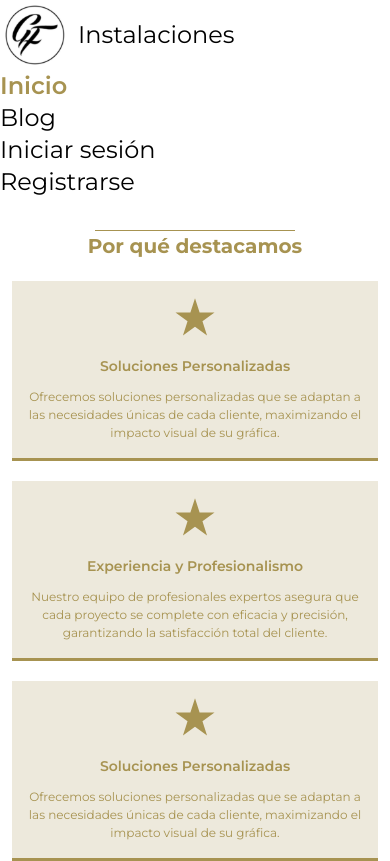
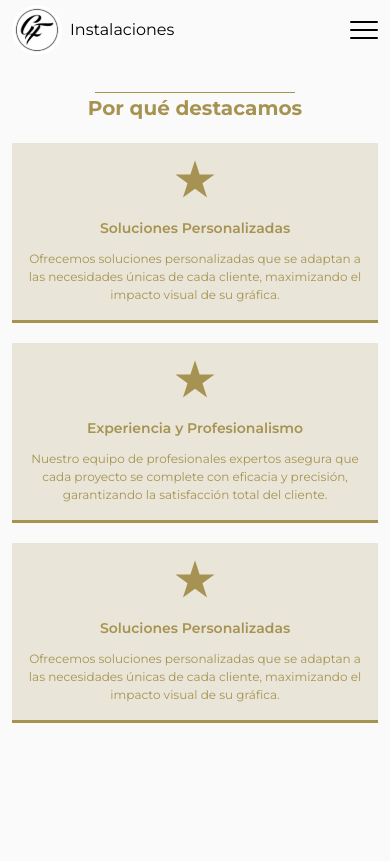
Before and after one commit to LautaroGando/GF-Instalaciones, a Next.js app: page / in a window 390 px wide. Built offline with nearby package versions, Linux system fonts and the light colour scheme.

Commit message:
Header responsivo en progreso.

```diff
--- a/app/layout.tsx
+++ b/app/layout.tsx
@@ -1,6 +1,7 @@
 import type { Metadata } from "next";
 import "./globals.css";
 import Header from "@/components/HeaderComponents/Header";
+import clsx from "clsx";
 
 export const metadata: Metadata = {
   title: "GF Instalaciones",
@@ -14,9 +15,9 @@ export default function RootLayout({
 }>) {
   return (
     <html lang="es">
-      <body className="antialiased">
+      <body className={clsx("bg-bgColor font-textFont")}>
         <Header />
-        {children}
+        <main className="px-[12px] sm:px-[20px] lg:max-w-[960px] lg:mx-auto xl:max-w-[1200px]">{children}</main>
       </body>
     </html>
   );
--- a/components/HeaderComponents/Header.tsx
+++ b/components/HeaderComponents/Header.tsx
@@ -1,12 +1,16 @@
 import React from "react";
 import Logo from "./Logo/Logo";
 import HeaderLinks from "./HeaderLinks/HeaderLinks";
+import ResponsiveMenu from "./ReponsiveMenu/ResponsiveMenu";
 
 export const Header: React.FC = () => {
   return (
-    <header>
-      <Logo />
-      <HeaderLinks />
+    <header className="w-full flex justify-center items-center h-[60px] px-[12px] sm:px-[20px] sm:h-[70px] lg:h-[80px] lg:max-w-[960px] lg:mx-auto xl:max-w-[1200px]">
+      <div className="flex items-center w-full justify-between">
+        <Logo />
+        <HeaderLinks />
+        <ResponsiveMenu />
+      </div>
     </header>
   );
 };
--- a/components/HeaderComponents/HeaderLinks/HeaderLinks.tsx
+++ b/components/HeaderComponents/HeaderLinks/HeaderLinks.tsx
@@ -2,29 +2,16 @@
 import { IHeaderLink } from "@/interfaces/IHeaderLink";
 import { headerLinks } from "@/utils/header-links";
 import Link from "next/link";
-import { usePathname } from "next/navigation";
-import React, { useEffect, useState } from "react";
+import React from "react";
 import clsx from "clsx";
+import { useHash } from "@/hooks/useHash";
 
 export const HeaderLinks: React.FC = () => {
-  const pathname = usePathname();
-  const [hash, setHash] = useState<string>("");
-
-  useEffect(() => {
-    const handleHash = () => setHash(window.location.hash);
-    handleHash();
-    window.addEventListener("hashchange", handleHash);
-    window.addEventListener("popstate", handleHash);
-    return () => {
-      window.removeEventListener("hashchange", handleHash);
-      window.removeEventListener("popstate", handleHash);
-    };
-  }, []);
-
-  console.log(hash);
+  const { pathname, hash } = useHash();
 
   return (
-    <ul>
+    <nav className="hidden xl:block">
+      <ul className="flex gap-7">
         {headerLinks.map((link: IHeaderLink, i: number) => {
           const isActive = link.href === pathname + hash;
 
@@ -32,7 +19,7 @@ export const HeaderLinks: React.FC = () => {
             <li key={i}>
               <Link
                 className={clsx(
-                "font-textFont text-2xl",
+                  "font-textFont xl:text-lg",
                   isActive
                     ? "text-primaryColor font-semibold"
                     : "text-secondaryColor"
@@ -45,6 +32,7 @@ export const HeaderLinks: React.FC = () => {
           );
         })}
       </ul>
+    </nav>
   );
 };
 
--- a/components/HeaderComponents/Logo/Logo.tsx
+++ b/components/HeaderComponents/Logo/Logo.tsx
@@ -6,11 +6,11 @@ export const Logo: React.FC = () => {
   return (
     <div className="flex gap-2 items-center">
       <Image
-        className="w-[70px] h-[70px]"
+        className="w-[50px] h-[50px] sm:w-[60px] sm:h-[60px]"
         src={logo}
         alt="Logo de la empresa"
       />
-      <h2 className="font-textFont text-2xl">Instalaciones</h2>
+      <h2 className="font-textFont sm:text-lg">Instalaciones</h2>
     </div>
   );
 };
--- /dev/null
+++ b/components/HeaderComponents/ReponsiveMenu/ButtonMenu/ButtonMenu.tsx
@@ -0,0 +1,36 @@
+"use client";
+import { useMenuStore } from "@/store/MenuStore/menuStore";
+import clsx from "clsx";
+import React from "react";
+
+export const ButtonMenu: React.FC = () => {
+  const { menu, handleToggleMenu } = useMenuStore();
+
+  return (
+    <button
+      onClick={handleToggleMenu}
+      className="relative w-7 h-7 flex items-center justify-center"
+    >
+      <span
+        className={clsx(
+          "absolute w-7 h-[2px] bg-secondaryColor transition-all rounded-md",
+          menu ? "rotate-45 translate-y-0" : "-translate-y-2"
+        )}
+      ></span>
+      <span
+        className={clsx(
+          "absolute w-7 h-[2px] bg-secondaryColor transition-all rounded-md",
+          menu ? "opacity-0" : "opacity-100"
+        )}
+      ></span>
+      <span
+        className={clsx(
+          "absolute w-7 h-[2px] bg-secondaryColor transition-all rounded-md",
+          menu ? "-rotate-45 translate-y-0" : "translate-y-2"
+        )}
+      ></span>
+    </button>
+  );
+};
+
+export default ButtonMenu;
--- /dev/null
+++ b/components/HeaderComponents/ReponsiveMenu/ResponsiveMenu.tsx
@@ -0,0 +1,15 @@
+import ButtonMenu from "./ButtonMenu/ButtonMenu";
+
+export const ResponsiveMenu: React.FC = () => {
+
+    return (
+
+        <div className="xl:hidden">
+            <ButtonMenu />
+        </div>
+
+    );
+
+};
+
+export default ResponsiveMenu;
--- a/components/HomeComponents/Home.tsx
+++ b/components/HomeComponents/Home.tsx
@@ -3,9 +3,9 @@ import WeHighlight from "./WeHighlight/WeHighlight";
 
 const Home = () => {
   return (
-    <main className="mx-[12px] sm:mx-[20px] lg:max-w-[960px] lg:mx-auto xl:max-w-[1200px]">
+    <div>
       <WeHighlight />
-    </main>
+    </div>
   );
 };
 
--- /dev/null
+++ b/hooks/useHash.tsx
@@ -0,0 +1,19 @@
+"use client";
+
+import { usePathname, useSearchParams } from "next/navigation";
+import { useEffect, useState } from "react";
+
+export const useHash = () => {
+  const pathname = usePathname();
+  const searchParams = useSearchParams();
+  const [hash, setHash] = useState<string>("");
+
+  useEffect(() => {
+    const handleHashChange = () => setHash(window.location.hash);
+    setHash(window.location.hash);
+    window.addEventListener("hashchange", handleHashChange);
+    return () => window.removeEventListener("hashchange", handleHashChange);
+  }, [pathname, searchParams]);
+
+  return { pathname, hash };
+};
--- /dev/null
+++ b/store/MenuStore/menuStore.ts
@@ -0,0 +1,8 @@
+import { create } from "zustand";
+import { IMenuStoreProps } from "./types";
+
+export const useMenuStore = create<IMenuStoreProps>((set) => ({
+  menu: false,
+  handleToggleMenu: () => set((state) => ({ menu: !state.menu })),
+  handleCloseMenu: () => set({ menu: false }),
+}));
--- /dev/null
+++ b/store/MenuStore/types.ts
@@ -0,0 +1,5 @@
+export interface IMenuStoreProps {
+  menu: boolean;
+  handleToggleMenu: () => void;
+  handleCloseMenu: () => void;
+}
```
Also changed, not shown: 1 other file (tests, documents, lock files or other folders). Lines whose indentation alone changed are shown as unchanged.
